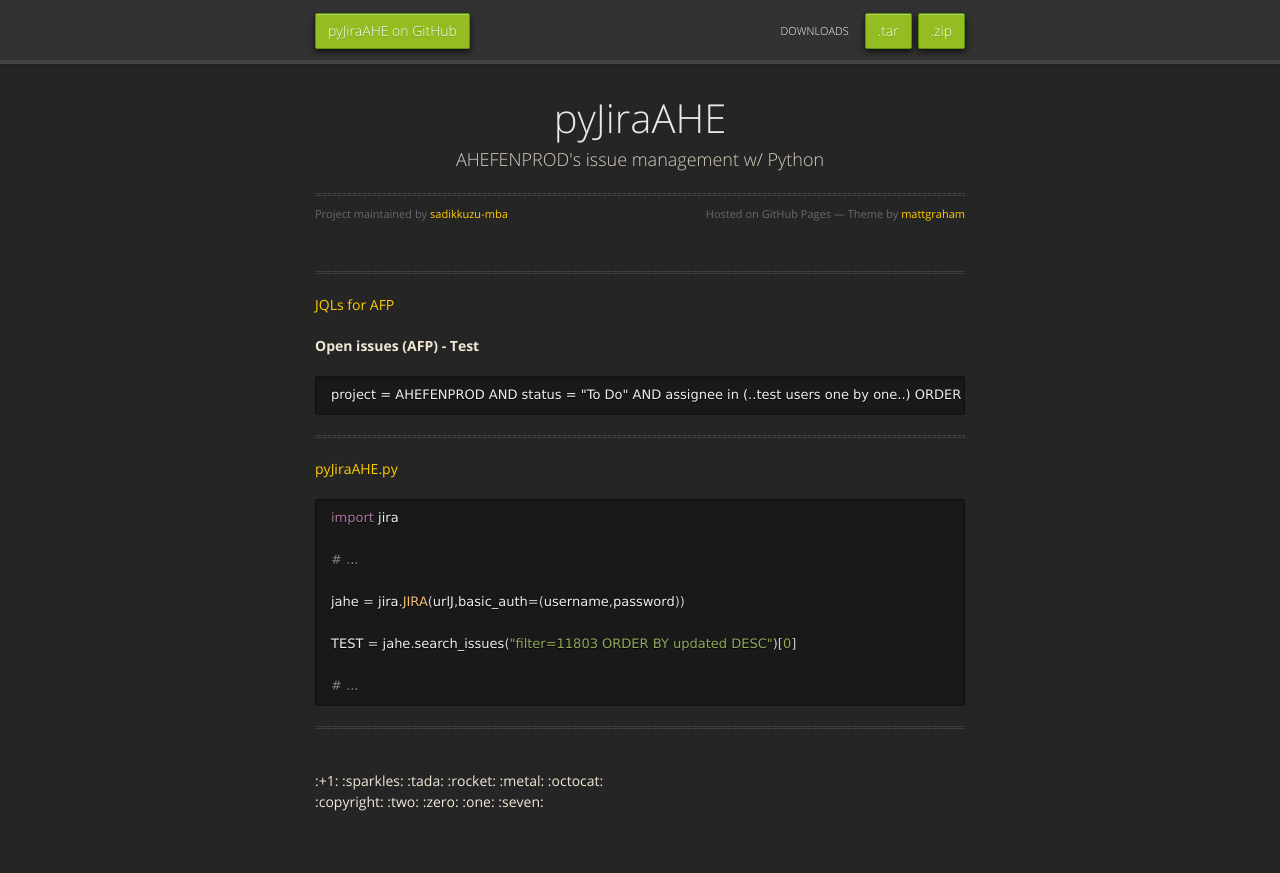
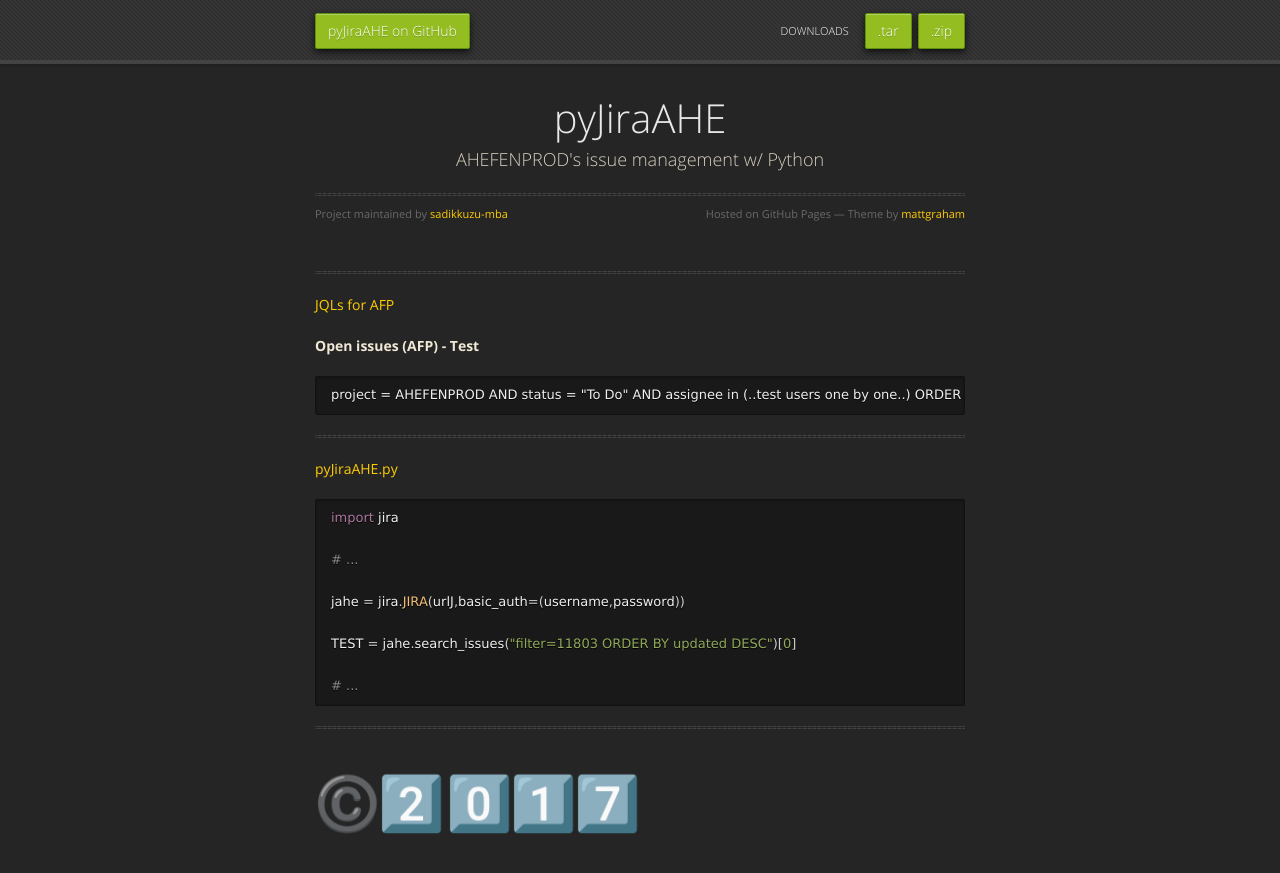
Before and after one commit to sadikkuzu-mba/pyjira, a Jekyll site: the page built from index.md, in a window 1280 px wide and 949 px high. Shown: the top 873 px of the window. Built offline with Jekyll 4.4.1, drawn with Linux system fonts in a browser that asks for light colours; nearby versions of some CDN libraries; emoji names are drawn with the system emoji font.

Commit message:
copyright emojis

```diff
--- a/index.md
+++ b/index.md
@@ -30,5 +30,4 @@
 
 
 <br/>
-:+1: :sparkles: :tada: :rocket: :metal: :octocat: <br/>
-:copyright: :two: :zero: :one: :seven:
+![](https://assets-cdn.github.com/images/icons/emoji/unicode/00a9.png)![](https://assets-cdn.github.com/images/icons/emoji/unicode/0032-20e3.png) ![](https://assets-cdn.github.com/images/icons/emoji/unicode/0030-20e3.png)![](https://assets-cdn.github.com/images/icons/emoji/unicode/0031-20e3.png)![](https://assets-cdn.github.com/images/icons/emoji/unicode/0037-20e3.png)
```
